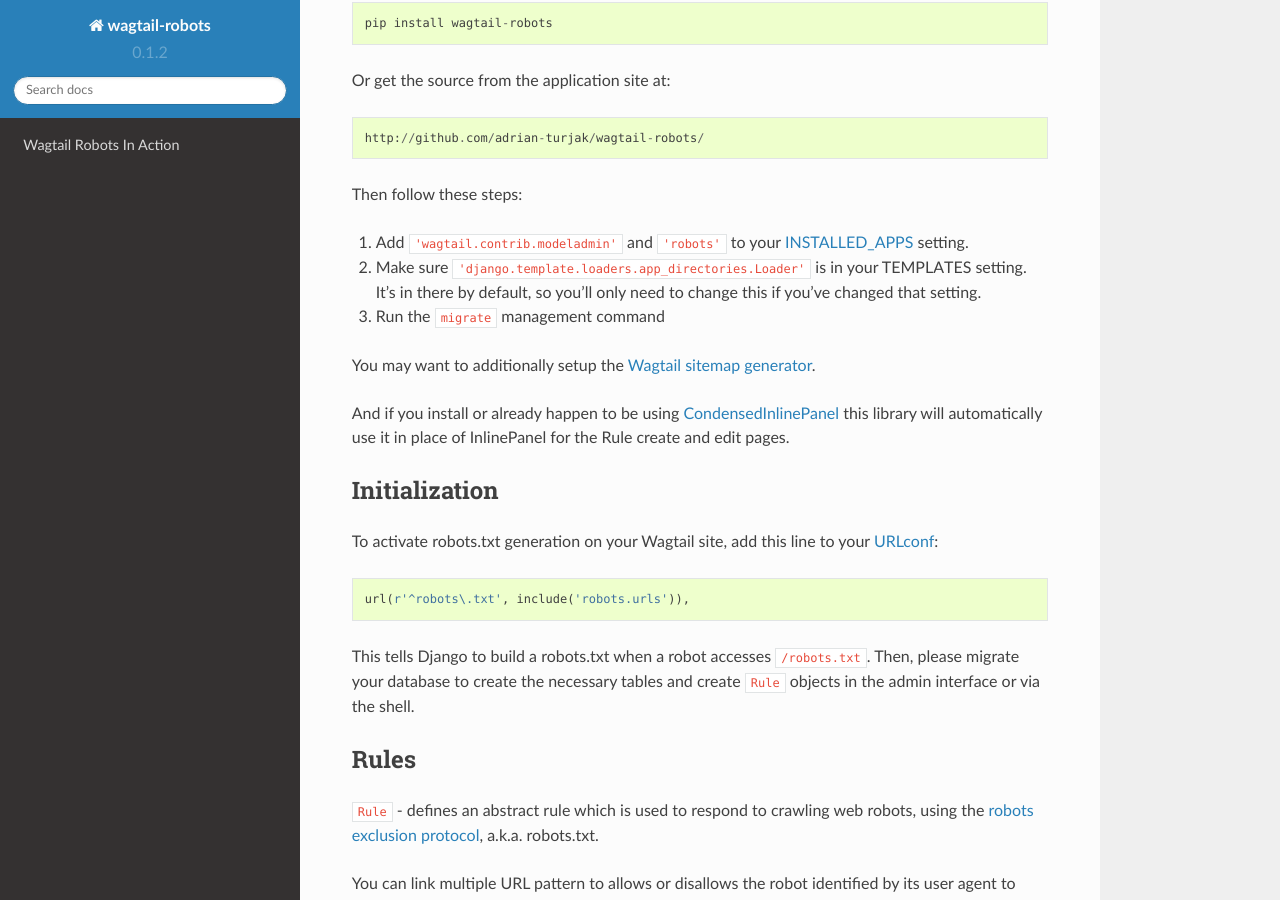
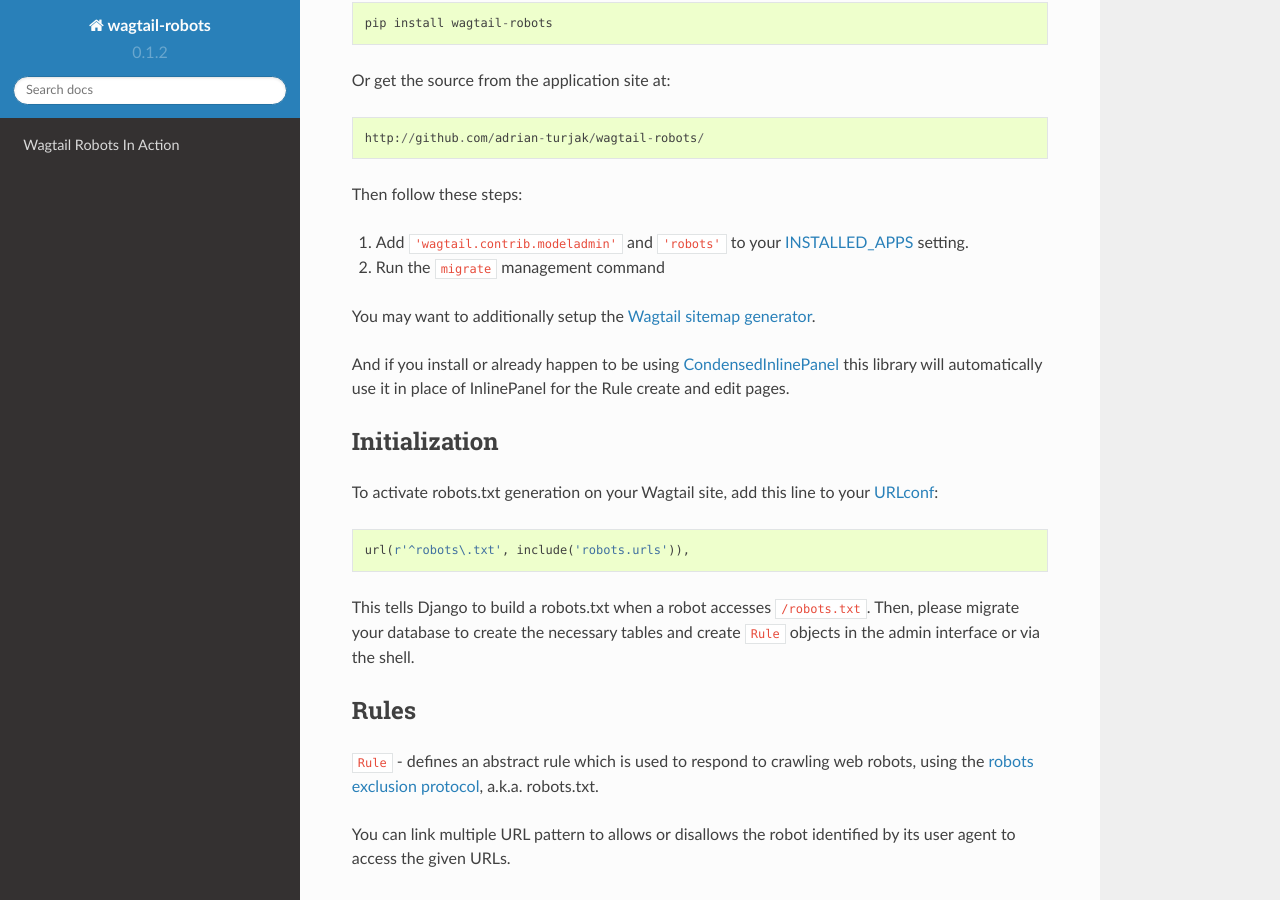
Before and after one commit to unexceptable/wagtail-robots, a Sphinx documentation site: the page built from docs/source/index.rst, in a window 1280 px wide and 900 px high, scrolled down 550 px. Built offline with Sphinx 7.4.7 and the Read the Docs theme 2.0.0, drawn with Linux system fonts in a browser that asks for light colours; the version number is read from the project's files by our own code.

Commit message:
Update index.rst
Removed step that required to add 'django.template.loaders.app_directories.Loader' is in TEMPLATES setting as it's no longer needed.

```diff
--- a/docs/source/index.rst
+++ b/docs/source/index.rst
@@ -38,10 +38,7 @@
 Then follow these steps:
 
 1. Add ``'wagtail.contrib.modeladmin'`` and ``'robots'`` to your INSTALLED_APPS_ setting.
-2. Make sure ``'django.template.loaders.app_directories.Loader'``
-   is in your TEMPLATES setting. It's in there by default, so
-   you'll only need to change this if you've changed that setting.
-3. Run the ``migrate`` management command
+2. Run the ``migrate`` management command
 
 You may want to additionally setup the `Wagtail sitemap generator`_.
 
```
